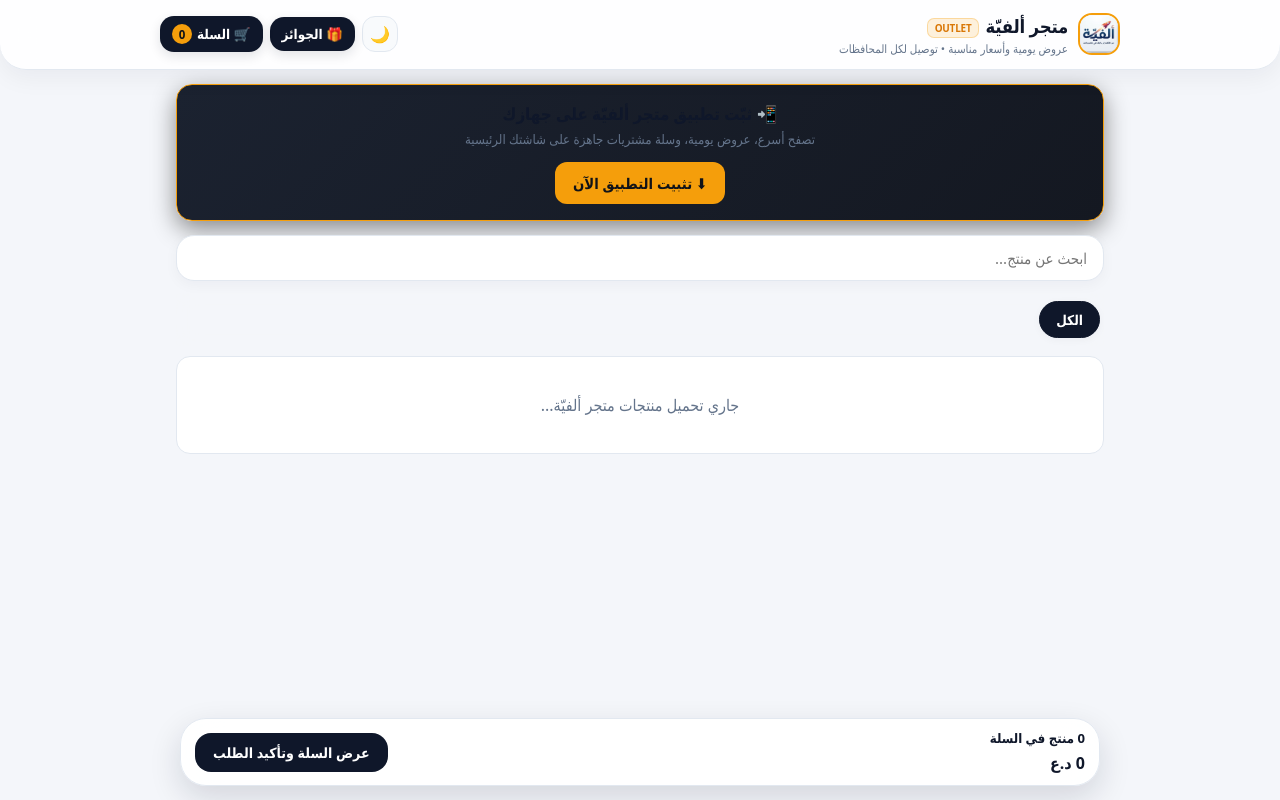
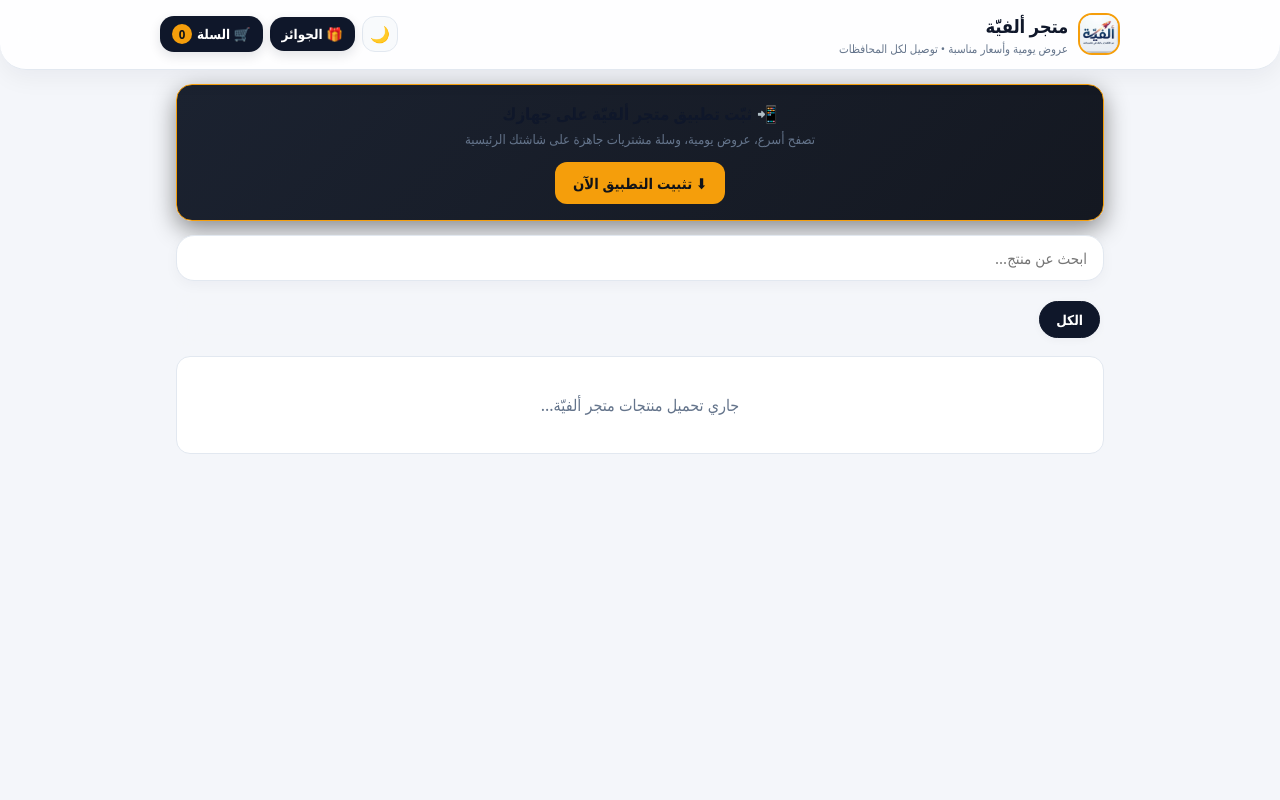
Before and after one commit to daelradm-gif/alfia-app, a plain HTML site: page index.html in a window 1280 px wide. Drawn offline with Linux system fonts and the light colour scheme; no server answers.

Commit message:
Update index.html

```diff
--- a/index.html
+++ b/index.html
@@ -992,19 +992,7 @@ body.dark-mode .header {
   font-weight: 900 !important;
   font-size: 1.15rem !important;
 }
-.brand-name::after {
-  content: "OUTLET";
-  display: inline-block;
-  margin-right: 6px;
-  font-size: 0.62rem;
-  font-weight: 800;
-  padding: 2px 7px;
-  border-radius: 7px;
-  background: rgba(245, 158, 11, 0.14);
-  color: #D97706;
-  border: 1px solid rgba(245, 158, 11, 0.3);
-  vertical-align: middle;
-}
+
 .brand-sub {
   color: var(--muted) !important;
 }
@@ -1117,7 +1105,7 @@ body.dark-mode .btn-add-cart, body.dark-mode .card button {
 
 /* شريط السلة السفلي العائم على شكل Dock زجاجي */
 .floating-cart-bar {
-  display: flex !important;
+
   background: rgba(255, 255, 255, 0.92) !important;
   backdrop-filter: blur(20px) !important;
   -webkit-backdrop-filter: blur(20px) !important;
```
